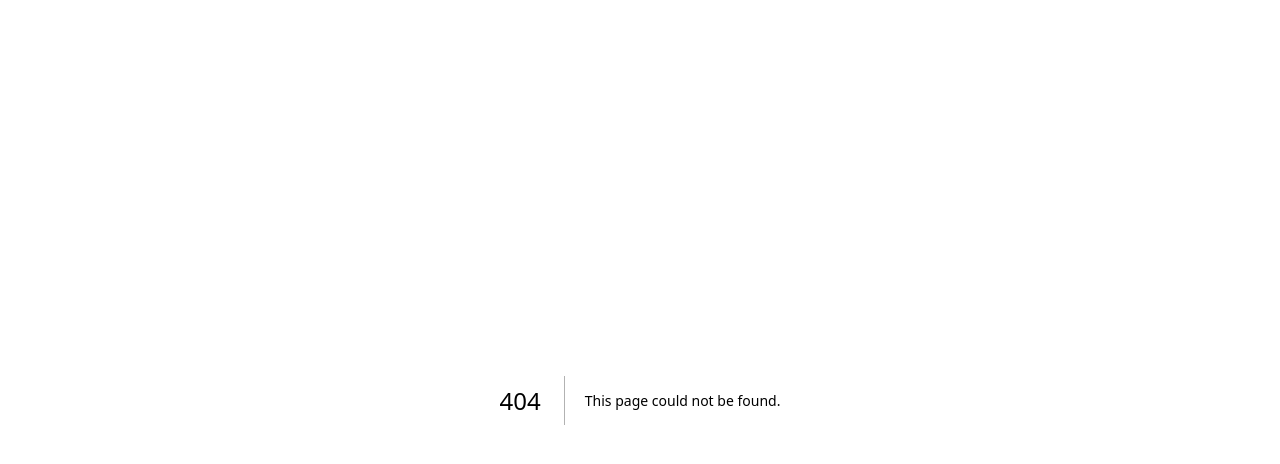
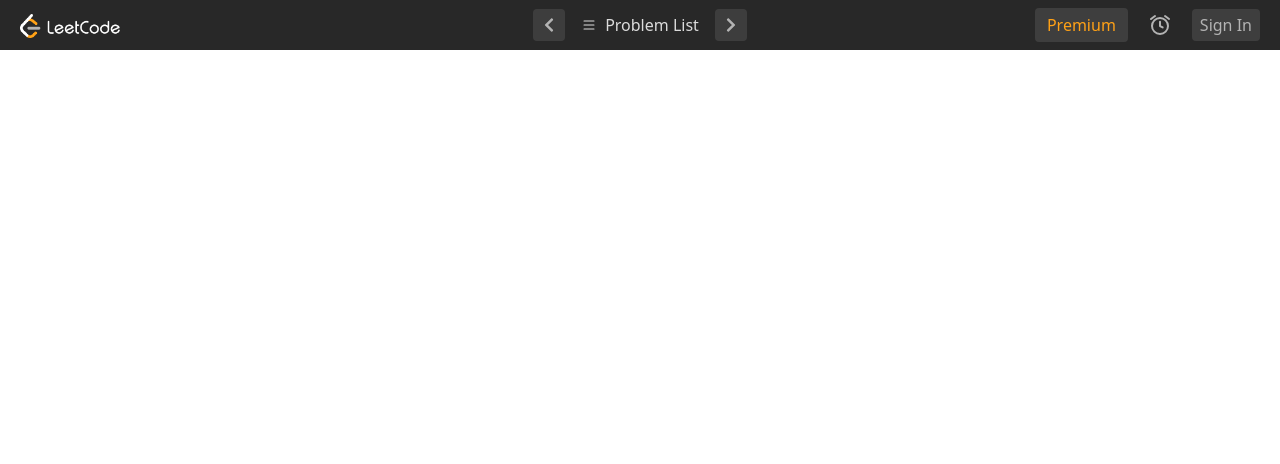
Before and after one commit to Mperorrc/LeetClone, a Next.js app: page /problems/best-time-to-buy-and-sell-stock in a window 1280 px wide. Before the commit this address had no page. Shown: the top 464 px of the page. Built offline with nearby package versions, Linux system fonts and the light colour scheme; no server answers.

Commit message:
Timer added and toastify, splitjs initialized

```diff
--- a/package.json
+++ b/package.json
@@ -15,6 +15,7 @@
     "react-dom": "^18",
     "react-firebase-hooks": "^5.1.1",
     "react-icons": "^5.3.0",
+    "react-split": "^2.0.14",
     "react-toastify": "^10.0.5",
     "react-youtube": "^10.1.0",
     "recoil": "^0.7.7"
--- a/src/app/auth/page.tsx
+++ b/src/app/auth/page.tsx
@@ -4,6 +4,7 @@
 import AuthModal from '@/components/Modals/AuthModal';
 import Navbar from '@/components/Navbar/Navbar';
 import { auth } from '@/firebase/firebase';
+import Image from 'next/image';
 import { useRouter } from 'next/navigation';
 import React, { useEffect, useState } from 'react';
 import { useAuthState } from 'react-firebase-hooks/auth';
@@ -33,7 +34,7 @@
                 <Navbar />
                 <div className='flex items-center justify-center h-[calc(100vh-5rem)]
                 pointer-events-none select-none'>
-                    <img src="/hero.png" alt="Hero Img"/>
+                    <Image src="/hero.png" alt="Hero Img" height={800} width={800}/>
                 </div>
                 {authModal.isOpen && <AuthModal /> }
             </div>
--- /dev/null
+++ b/src/app/problems/[pid]/page.tsx
@@ -0,0 +1,16 @@
+import TopBar from '@/components/TopBar/page';
+import React from 'react';
+
+type ProblemPageProps = {
+
+};
+
+const ProblemPage:React.FC<ProblemPageProps> = () => {
+
+    return(
+        <div>
+            <TopBar problemPage={true} />
+        </div>
+    )
+}
+export default ProblemPage;
--- a/src/components/Navbar/Navbar.tsx
+++ b/src/components/Navbar/Navbar.tsx
@@ -1,4 +1,5 @@
 import { authModalState } from '@/atoms/authModalAtom';
+import Image from 'next/image';
 import Link from 'next/link';
 import React from 'react';
 import { useSetRecoilState } from 'recoil';
@@ -18,7 +19,7 @@
     return(
         <div className="flex items-center justify-between sm:px-12 px-2 md:px-24">
             <Link href="/" className='flex items-center justify-center h-20'>
-                <img src='/logo.png' alt='LeetCode Logo' className='h-full'/>
+                <Image src='/logo.png' alt='LeetCode Logo' height={200} width={200}/>
             </Link>
             <div className='flex items-center'>
                 <button
--- /dev/null
+++ b/src/components/Timer/Timer.tsx
@@ -0,0 +1,75 @@
+import React, { useEffect, useState } from 'react';
+import { FiRefreshCcw } from 'react-icons/fi';
+
+type TimerProps = {
+
+};
+
+const Timer:React.FC<TimerProps> = () => {
+
+    const [showTimer, setShowTimer] = useState<boolean>(false);
+	const [time, setTime] = useState<number>(0);
+
+	const formatTime = (time: number): string => {
+		const hours = Math.floor(time / 3600);
+		const minutes = Math.floor((time % 3600) / 60);
+		const seconds = time % 60;
+
+		return `${hours < 10 ? "0" + hours : hours}:${minutes < 10 ? "0" + minutes : minutes}:${
+			seconds < 10 ? "0" + seconds : seconds
+		}`;
+	};
+
+	useEffect(() => {
+		let intervalId: NodeJS.Timeout;
+
+		if (showTimer) {
+			intervalId = setInterval(() => {
+				setTime((time) => time + 1);
+			}, 1000);
+		}
+
+		return () => clearInterval(intervalId);
+	}, [showTimer]);
+
+
+    return(
+        <div>
+            {showTimer?(
+                <div className='flex items-center space-x-2 bg-dark-fill-3 p-1.5
+                    cursor-pointer rounded hover:bg-dark-fill-2'
+                >
+                    <div>
+                        {formatTime(time)}
+                    </div>
+                    <FiRefreshCcw
+                        onClick={()=>{
+                            setShowTimer(false);
+                            setTime(0);
+                        }}
+                    />
+                </div>
+            ):(
+                <div className='flex items-center p-1 h-8 hover:bg-dark-fill-3 rounded
+                    cursor-pointer' onClick={() => setShowTimer(true)}
+                >
+                    <svg
+						xmlns='http://www.w3.org/2000/svg'
+						viewBox='0 0 24 24'
+						width='1em'
+						height='1em'
+						fill='currentColor'
+						className='h-6 w-6'
+					>
+						<path
+							fillRule='evenodd'
+							d='M12 4a9 9 0 110 18 9 9 0 010-18zm0 2a7 7 0 100 14 7 7 0 000-14zm0 1.634a1 1 0 01.993.883l.007.117-.001 3.774 2.111 1.162a1 1 0 01.445 1.253l-.05.105a1 1 0 01-1.254.445l-.105-.05-2.628-1.447a1 1 0 01-.51-.756L11 13V8.634a1 1 0 011-1zM16.235 2.4a1 1 0 011.296-.269l.105.07 4 3 .095.08a1 1 0 01-1.19 1.588l-.105-.069-4-3-.096-.081a1 1 0 01-.105-1.319zM7.8 2.4a1 1 0 01-.104 1.319L7.6 3.8l-4 3a1 1 0 01-1.296-1.518L2.4 5.2l4-3a1 1 0 011.4.2z'
+							clipRule='evenodd'
+						></path>
+					</svg>
+                </div>
+            )}
+        </div>
+    )
+}
+export default Timer;
--- a/src/components/TopBar/page.tsx
+++ b/src/components/TopBar/page.tsx
@@ -7,12 +7,15 @@
 import Logout from '../Buttons/Logout';
 import { useSetRecoilState } from 'recoil';
 import { authModalState } from '@/atoms/authModalAtom';
+import { FaChevronLeft, FaChevronRight } from 'react-icons/fa';
+import { BsList } from 'react-icons/bs';
+import Timer from '../Timer/Timer';
 
 type TopBarProps = {
-
+    problemPage?:boolean,
 };
 
-const TopBar:React.FC<TopBarProps> = () => {
+const TopBar:React.FC<TopBarProps> = ({problemPage}) => {
 
 	const [user,loading] = useAuthState(auth);
 
@@ -20,25 +23,47 @@
 
 	return (
 		<nav className='relative flex h-[50px] w-full shrink-0 items-center px-5 bg-dark-layer-1 text-dark-gray-7'>
-			<div className={`flex w-full items-center justify-between "max-w-[1200px] mx-auto"`}>
+			<div className={`flex w-full items-center justify-between ${problemPage? "":"max-w-[1200px] mx-auto"}`}>
 				<Link href='/' className='h-[22px] flex-1'>
 					<Image src='/logo-full.png' alt='Logo' height={100} width={100} />
 				</Link>
-
+				{problemPage &&
+					<div className='flex items-center gap-4 flex-1 justify-center'>
+						<div className='flex items-center justify-center rounded bg-dark-fill-3
+							hover:bg-dark-fill-2 h-8 w-8 cursor-pointer'
+						>
+							<FaChevronLeft />
+						</div>
+						<Link href='/' className='flex items-center gap-2 font-medium max-w-[170px]
+							text-dark-gray-8  cursor-pointer'
+						>
+							<div>
+								<BsList />
+							</div>
+							<p>Problem List</p>
+						</Link>
+						<div className='flex items-center justify-center rounded bg-dark-fill-3
+							hover:bg-dark-fill-2 h-8 w-8 cursor-pointer'
+						>
+							<FaChevronRight />
+						</div>
+					</div>
+				}
 				<div className='flex items-center space-x-4 flex-1 justify-end'>
 					<div>
-						<a
+						<Link
 							href='https://www.buymeacoffee.com/burakorkmezz'
 							target='_blank'
 							rel='noreferrer'
 							className='bg-dark-fill-3 py-1.5 px-3 cursor-pointer rounded text-brand-orange hover:bg-dark-fill-2'
 						>
 							Premium
-						</a>
+						</Link>
 					</div>
+					{problemPage && <Timer />}
 					{!loading && ( user ? (
 						<div className='cursor-pinter group relative'>
-							<img src="/avatar.png" alt="use profile" className='h-8 w-8 rounded-full'/>
+							<Image src="/avatar.png" alt="use profile" height={30} width={30}/>
 							<div
 								className='absolute top-10 left-2/4 -translate-x-2/3 mx-auto
 								bg-dark-layer-1 text-brand-orange p-2 rounded shadow-lg
```
Also changed, not shown: 1 other file (tests, documents, lock files or other folders).
